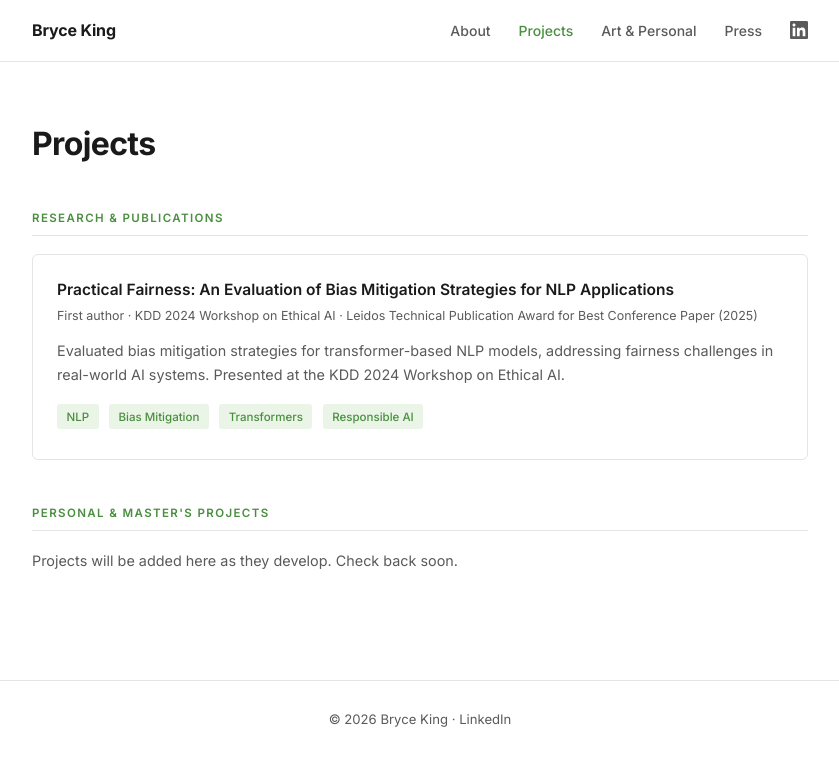
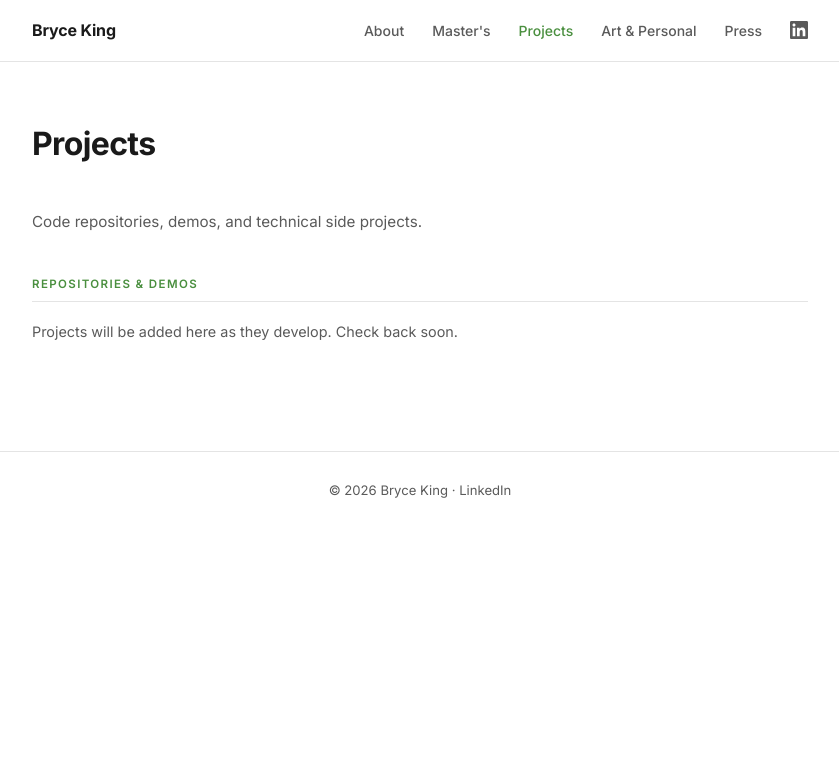
Before and after one commit to be-king/be-king.github.io, a Jekyll site: the page built from projects.html, in a window 1280 px wide. Shown: the top 766 px of the page, without its empty margins (220-1059 px from the left). Built offline with Jekyll 4.4.1, drawn with Linux system fonts in a browser that asks for light colours.

Commit message:
Split Projects into Master's and Projects tabs

```diff
--- a/_layouts/default.html
+++ b/_layouts/default.html
@@ -15,6 +15,7 @@
       <a href="{{ '/' | relative_url }}" class="nav-name">Bryce King</a>
       <ul class="nav-links">
         <li><a href="{{ '/' | relative_url }}"{% if page.url == '/' %} class="active"{% endif %}>About</a></li>
+        <li><a href="{{ '/masters/' | relative_url }}"{% if page.url contains 'masters' %} class="active"{% endif %}>Master's</a></li>
         <li><a href="{{ '/projects/' | relative_url }}"{% if page.url contains 'projects' %} class="active"{% endif %}>Projects</a></li>
         <li><a href="{{ '/art/' | relative_url }}"{% if page.url contains 'art' %} class="active"{% endif %}>Art &amp; Personal</a></li>
         <li><a href="{{ '/press/' | relative_url }}"{% if page.url contains 'press' %} class="active"{% endif %}>Press</a></li>
--- a/projects.html
+++ b/projects.html
@@ -5,22 +5,9 @@ title: Projects
 
 <div class="page-title">Projects</div>
 
-<section>
-  <h2>Research &amp; Publications</h2>
-  <div class="card-grid">
-    <div class="card">
-      <h3>Practical Fairness: An Evaluation of Bias Mitigation Strategies for NLP Applications</h3>
-      <div class="card-meta">First author &middot; KDD 2024 Workshop on Ethical AI &middot; Leidos Technical Publication Award for Best Conference Paper (2025)</div>
-      <p>Evaluated bias mitigation strategies for transformer-based NLP models, addressing fairness challenges in real-world AI systems. Presented at the KDD 2024 Workshop on Ethical AI.</p>
-      <span class="tag">NLP</span>
-      <span class="tag">Bias Mitigation</span>
-      <span class="tag">Transformers</span>
-      <span class="tag">Responsible AI</span>
-    </div>
-  </div>
-</section>
+<p style="font-size:0.95rem; color:var(--text-muted); margin-bottom:2.5rem; max-width:580px; line-height:1.7;">Code repositories, demos, and technical side projects.</p>
 
 <section>
-  <h2>Personal &amp; Master's Projects</h2>
+  <h2>Repositories &amp; Demos</h2>
   <p style="font-size:0.9rem; color:var(--text-muted);">Projects will be added here as they develop. Check back soon.</p>
 </section>
```
Also changed, not shown: masters.html (added, +33 -0 lines).
